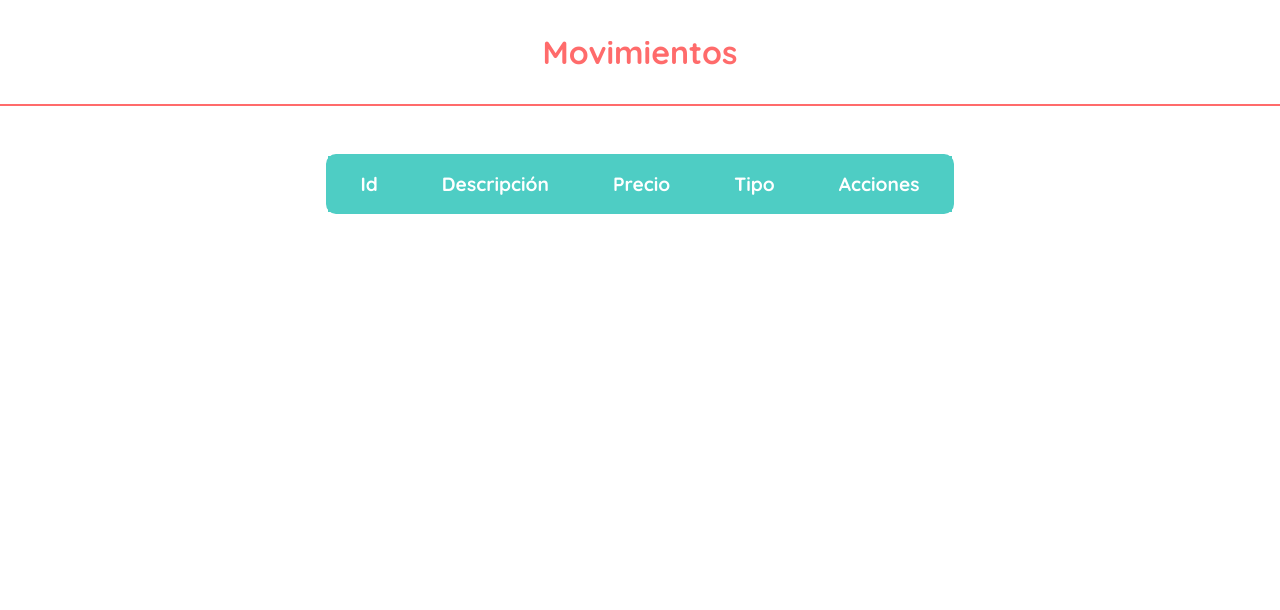
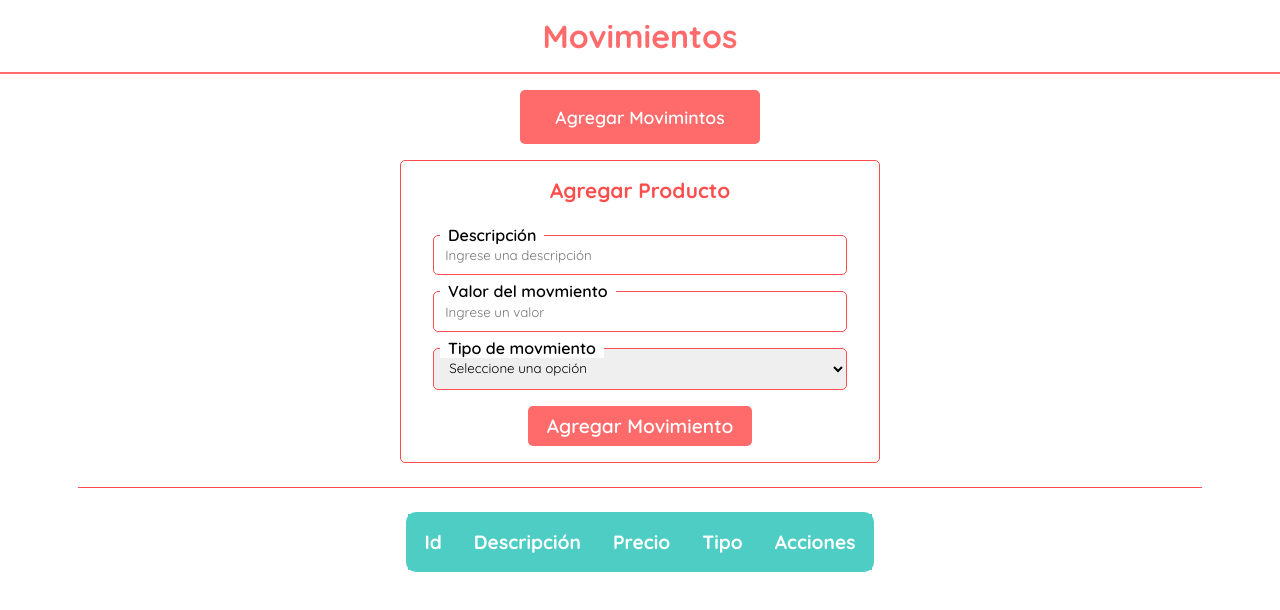
Before and after one commit to Mrcsbda/Movements-exercise, a plain HTML site: page index.html in a window 1280 px wide. Drawn offline with nearby package versions, Linux system fonts and the light colour scheme; some packages are replaced by stand-ins of ours; no server answers; a script that the page names is missing.

Commit message:
post moviment

```diff
--- a/index.html
+++ b/index.html
@@ -13,13 +13,38 @@
         href="https://fonts.googleapis.com/css2?family=Material+Symbols+Outlined:opsz,wght,FILL,GRAD@20..48,100..700,0..1,-50..200" />
     <link rel="stylesheet"
         href="https://fonts.googleapis.com/css2?family=Material+Symbols+Outlined:opsz,wght,FILL,GRAD@20..48,100..700,0..1,-50..200" />
+    <script src="https://cdn.jsdelivr.net/npm/sweetalert2@11"></script>
     <title>Movements</title>
 </head>
 
 <body>
-    <main>
+    <header>
         <h1>Movimientos</h1>
 
+    </header>
+    <main>
+        <button class="addMoviments">Agregar Movimintos</button>
+        <form action="" id="form">
+            <h2>Agregar Producto</h2>
+            <div>
+                <label for="description">Descripción</label>
+                <input id="description" type="text" placeholder="Ingrese una descripción">
+            </div>
+            <div>
+                <label for="price">Valor del movmiento</label>
+                <input id="price" type="number" placeholder="Ingrese un valor">
+            </div>
+            <div>
+                <label for="type">Tipo de movmiento</label>
+                <select name="" id="type">
+                    <option value="">Seleccione una opción</option>
+                    <option value="Gasto">Gasto</option>
+                    <option value="Ingreso">Ingreso</option>
+                </select>
+            </div>
+            <button type="submit">Agregar Movimiento</button>
+        </form>
+        <hr>
         <article class="main__carts-container">
             <table id="table__movements" cellspacing="0" cellpadding="0">
                 <thead class="thead">
--- a/main.js
+++ b/main.js
@@ -1,8 +1,21 @@
 import getMovements from "./services/getMovimientos.js";
 import printMovements from "./modules/printMoviments.js";
-import { containerMovements } from "./services/data.js";
+import { containerMovements, form, inputs, select } from "./modules/domElements.js";
+import deletePrintedMovimientos from "./modules/deleteMovimientos.js"
+import { urlApi } from "./services/data.js";
+import submitMovimiento from "./modules/submitMovimientos.js";
 
 document.addEventListener('DOMContentLoaded', async () => {
     const movements = await getMovements()
     printMovements(movements, containerMovements)
+
+    //--- Peticion Delete.
+    const deleteButtons = document.querySelectorAll('.btn--delete')
+    deletePrintedMovimientos(urlApi, deleteButtons);
+
 })
+
+form.addEventListener('submit', (event) => {
+    event.preventDefault()
+    submitMovimiento(inputs, select, urlApi)
+})
--- /dev/null
+++ b/modules/deleteMovimientos.js
@@ -0,0 +1,22 @@
+import deleteMovimiento from "../services/deleteMovimiento.js";
+
+const deletePrintedMovimientos = (url, deleteButtons) => {
+    deleteButtons.forEach(button => {
+        button.addEventListener('click', async () => {
+            Swal.fire({
+                title: 'Esta usted seguro de eliminar este movimiento?',
+                showDenyButton: true,
+                confirmButtonText: 'Confirmar',
+                denyButtonText: `No`,
+              }).then(async (result) => {
+                if (result.isConfirmed) {
+                    const idMovimiento = button.getAttribute("data-id");
+                    await deleteMovimiento(url, idMovimiento)
+                    location.reload()
+                }
+              })
+        })
+    });
+}
+
+export default deletePrintedMovimientos;
--- /dev/null
+++ b/modules/domElements.js
@@ -0,0 +1,5 @@
+export const containerMovements = document.querySelector('#tBodyMovements')
+export const form = document.getElementById('form')
+export const inputs = form.getElementsByTagName('input')
+export const select = form.getElementsByTagName('select')
+export const labels = form.getElementsByTagName('label')
--- a/modules/printMoviments.js
+++ b/modules/printMoviments.js
@@ -8,8 +8,8 @@ const printMovements = (movements,container) => {
             <td>${movement.price}</td>
             <td>${movement.type}</td>
             <td>
-            <span class="material-symbols-outlined delete">delete</span>
-            <span class="material-symbols-outlined edit">edit</span>
+            <span class="material-symbols-outlined btn--delete" data-id="${movement.id}">delete</span>
+            <span class="material-symbols-outlined btn--edit" data-id="${movement.id}">edit</span>
             </td>
         </tr>
         `
--- /dev/null
+++ b/modules/submitMovimientos.js
@@ -0,0 +1,38 @@
+import {labels} from '../modules/domElements.js'
+import { postMovimiento } from '../services/postMovimientos.js'
+
+const submitMovimiento = async (inputs, select, url) => {
+
+    const moviment = {
+        description: inputs[0].value,
+        price: inputs[1].value,
+        type: select[0].value
+    }
+    const labelList = Array.from(labels)
+    const emptyField = validation(moviment, labelList)
+
+    if (emptyField) {
+        Swal.fire({
+            icon: 'error',
+            title: 'Oops...',
+            text: `el formulario presenta los siguientes campos vacios: ${emptyField}`,
+          })
+    } else {
+        await postMovimiento(url, moviment);
+        location.reload()
+    }
+ }
+
+ export default submitMovimiento;
+
+ const validation = (data, labelList) => {
+    let emptyField = ""
+    for (const key in data) {
+        if(!data[key]) {
+            const label = labelList.find(item => item.getAttribute('for') === key)
+            emptyField+= ` ${label.innerHTML},`
+        }
+    }
+    return emptyField
+
+ }
--- a/services/data.js
+++ b/services/data.js
@@ -1,2 +1 @@
 export const urlApi = "https://miniback-movements.onrender.com/movements";
-export const containerMovements = document.querySelector('#tBodyMovements')
--- /dev/null
+++ b/services/deleteMovimiento.js
@@ -0,0 +1,13 @@
+const deleteMovimiento = async (url, id) => {
+    try {
+        const urlMovimiento = `${url}/${id}`
+        const resp = await axios.delete(urlMovimiento)
+
+
+    } catch (error) {
+        console.log(error)
+        return (error)
+    }
+}
+
+export default deleteMovimiento
--- a/services/getMovimientos.js
+++ b/services/getMovimientos.js
@@ -2,12 +2,13 @@ import { urlApi } from "./data.js";
 
 const getMovements = async () => {
     try {
-        const response = await axios.get(urlApi)
-        if (response.status === 200) {
-            return response.data;
+        const {data, status} = await axios.get(urlApi)
+        if (status === 200) {
+            return data;
         }
     } catch (error) {
         console.log(error)
+        return []
     }
 }
 
--- /dev/null
+++ b/services/postMovimientos.js
@@ -0,0 +1,8 @@
+export const postMovimiento = async (url, newMovimiento) => {
+    try {
+        const response = await axios.post(url, newMovimiento)
+        return response
+    } catch (error) {
+        console.log(error)
+    }
+}
--- a/styles.css
+++ b/styles.css
@@ -13,15 +13,117 @@ html {
   font-family: 'Quicksand', sans-serif;
 }
 
+header {
+    padding: 1rem;
+    text-align: center;
+    border-bottom: 2px solid #FF6B6B;
+    display: flex;
+    flex-direction: column;
+    align-items: center;
+    gap: 0.5rem;
+}
+
 h1 {
-    padding: 2rem;
+    color: #FF6B6B;
+}
+
+main {
+    padding: 1rem;
+    display: flex;
+    flex-direction: column;
+    align-items: center;
+}
+.addMoviments {
+    background-color: #FF6B6B;
+    color: white;
+    padding: 1rem;
+    border-radius: 5px;
+    border: none;
+    cursor: pointer;
+    width: 15rem;
+    margin-bottom: 1rem;
+    font-weight: 600;
+    font-size: 1.1rem;
+}
+
+.addMoviments:hover {
+    background-color: #fd4e4e;
+}
+
+main form {
+    padding: 1rem 2rem;
+    border: 1px solid #fd4e4e;
+    border-radius: 5px;
+    width: 30rem;
+    display: flex;
+    flex-direction: column;
+    gap: 1rem;
+}
+
+main form h2 {
+    color: #fd4e4e;
+    font-size: 1.3rem;
+    margin-bottom: 1rem;
     text-align: center;
-    color: #FF6B6B;
-    border-bottom: 2px solid #FF6B6B;
+}
+
+main form div {
+    display: flex;
+    flex-direction: column;
+    position: relative
+}
+
+main form div label {
+    position: absolute;
+    left: 7px;
+    top: -10px;
+    background-color: white;
+    padding:  0 0.5rem;
+    font-weight: 600;
+}
+
+main form div input {
+   padding: 0.7rem;
+   outline: none;
+   border: 1px solid #fd4e4e;
+   border-radius: 5px;
+}
+
+main form div select {
+    padding: 0.7rem;
+    outline: none;
+    border: 1px solid #fd4e4e;
+    border-radius: 5px;
+
+    cursor: pointer;
+ }
+
+ main form button {
+    width: 14rem;
+    background-color: #FF6B6B;
+    color: white;
+    border-radius: 5px;
+    align-self: center;
+    border: none;
+    padding: 0.5rem;
+    font-weight: 600;
+    cursor: pointer;
+    font-size: 1.2rem;
+ }
+
+
+ main form button:hover {
+    background-color: #fd4e4e;
+ }
+
+main hr{
+    width: 90%;
+    border: 1px solid #fd4e4e;
+    border-bottom: none;
+    margin: 1.5rem;
 }
 
 .main__carts-container {
-    padding: 3rem;
     display: flex;
     justify-content: center;
 }
@@ -37,7 +139,7 @@ table .thead{
 }
 
 .thead th {
-    padding: 1rem 2rem;
+    padding: 1rem;
     text-align: center;
     font-size: 1.2rem;
 }
@@ -54,3 +156,7 @@ table .thead{
     color: #4ECDC4;
     cursor: pointer;
 }
+
+div:where(.swal2-container) button:where(.swal2-styled).swal2-confirm {
+    background-color: #fd4e4e;
+}
```
